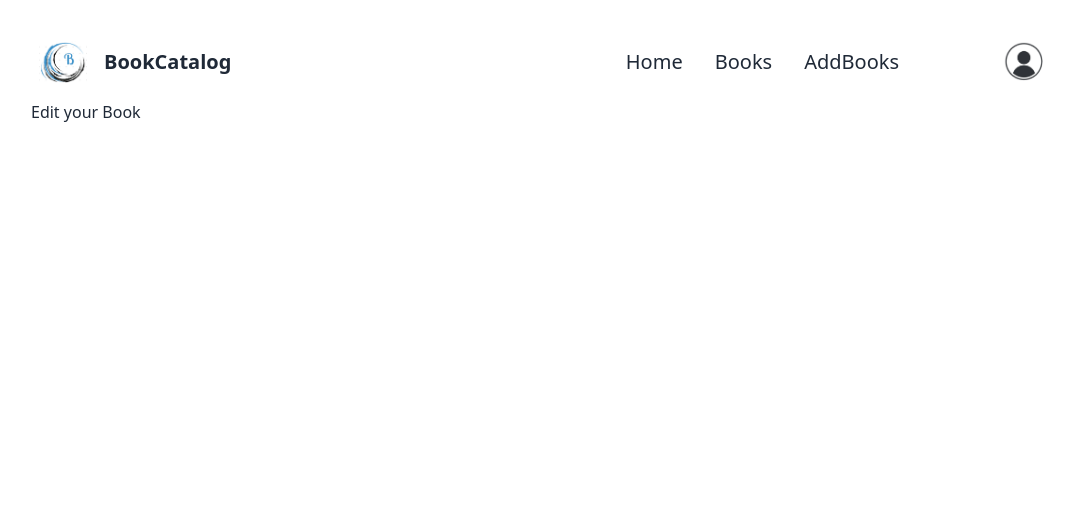
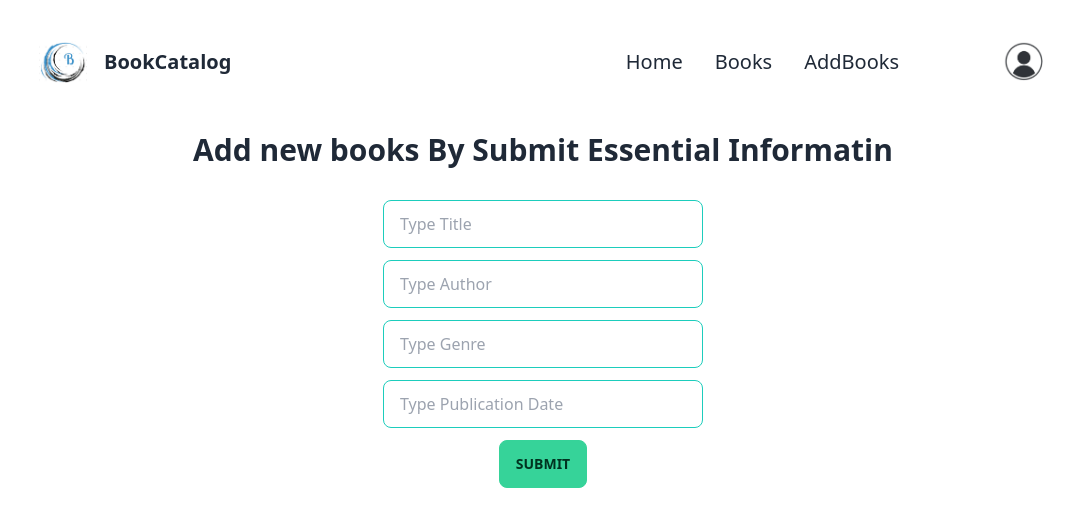
Before and after one commit to MrinmoyBaust98/book-catalog, a React (Vite) app: page /edit-book in a window 1280 px wide. Shown: the top 526 px of the page, without its empty margins (97-1171 px from the left). Built offline with nearby package versions, Linux system fonts and the light colour scheme; no server answers.

Commit message:
Edit book From Initialized

```diff
--- a/src/pages/EditBook.tsx
+++ b/src/pages/EditBook.tsx
@@ -1,8 +1,41 @@
+import Toast from "../components/Toast";
+
 export default function EditBook() {
   return (
     <>
-      <div className="text center">
-        <h3> Edit your Book</h3>
+      <div className="text-center my-6">
+        <h3 className="text-3xl font-bold my-8">
+          Add new books By Submit Essential Informatin
+        </h3>
+        <div className="">
+          {/* <form onSubmit={handleSubmitToast}> */}
+          <input
+            type="text"
+            placeholder="Type Title"
+            className=" mb-3 input input-bordered input-accent w-full max-w-xs"
+          />
+          <br />
+          <input
+            type="text"
+            placeholder="Type Author"
+            className=" mb-3 input input-bordered input-accent w-full max-w-xs"
+          />
+          <br />
+          <input
+            type="text"
+            placeholder="Type Genre"
+            className=" mb-3 input input-bordered input-accent w-full max-w-xs"
+          />
+          <br />
+          <input
+            type="text"
+            placeholder="Type Publication Date"
+            className="mb-3 input input-bordered input-accent w-full max-w-xs"
+          />
+          <br />
+          <Toast />
+          {/* </form> */}
+        </div>
       </div>
     </>
   );
```
